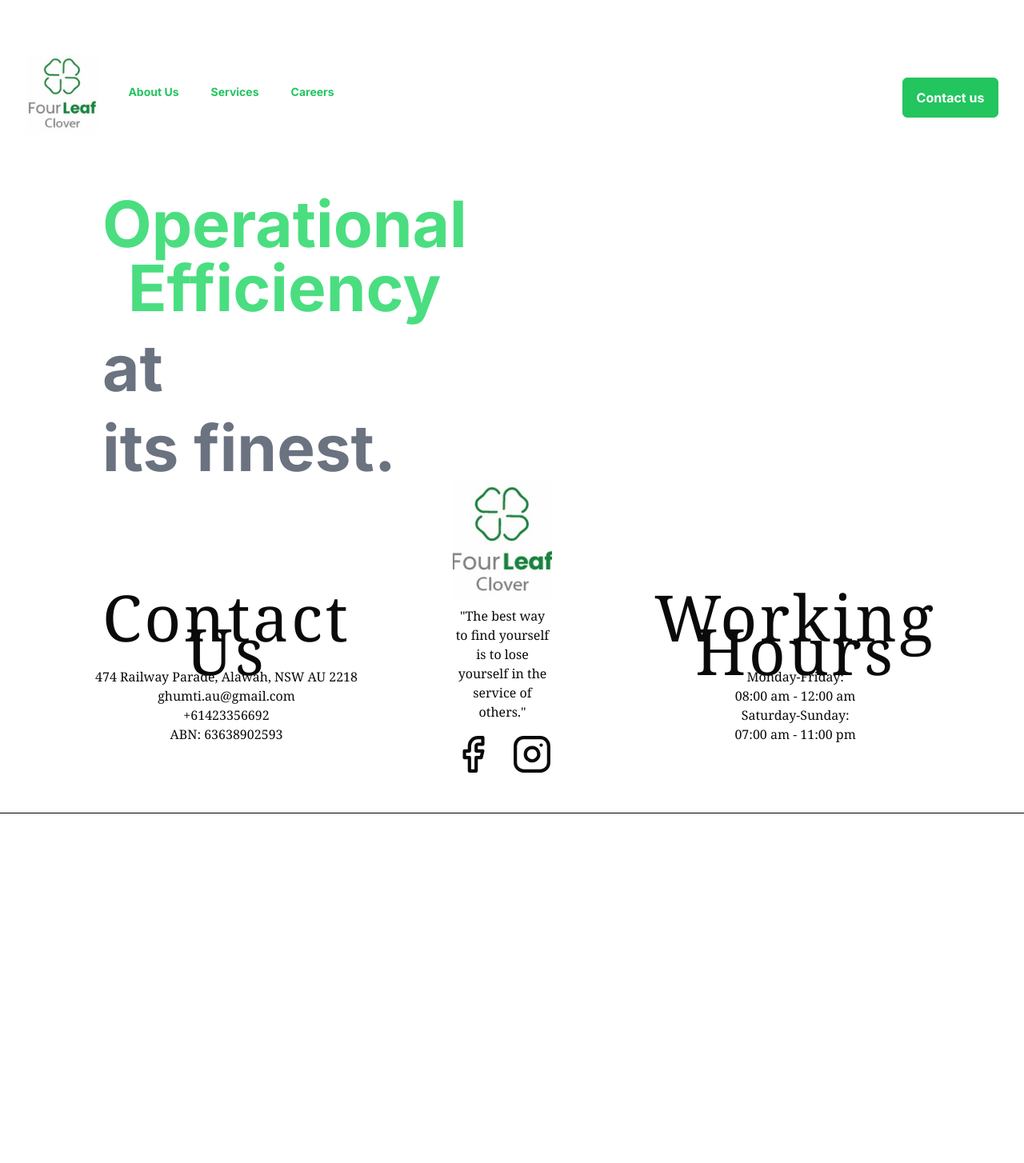
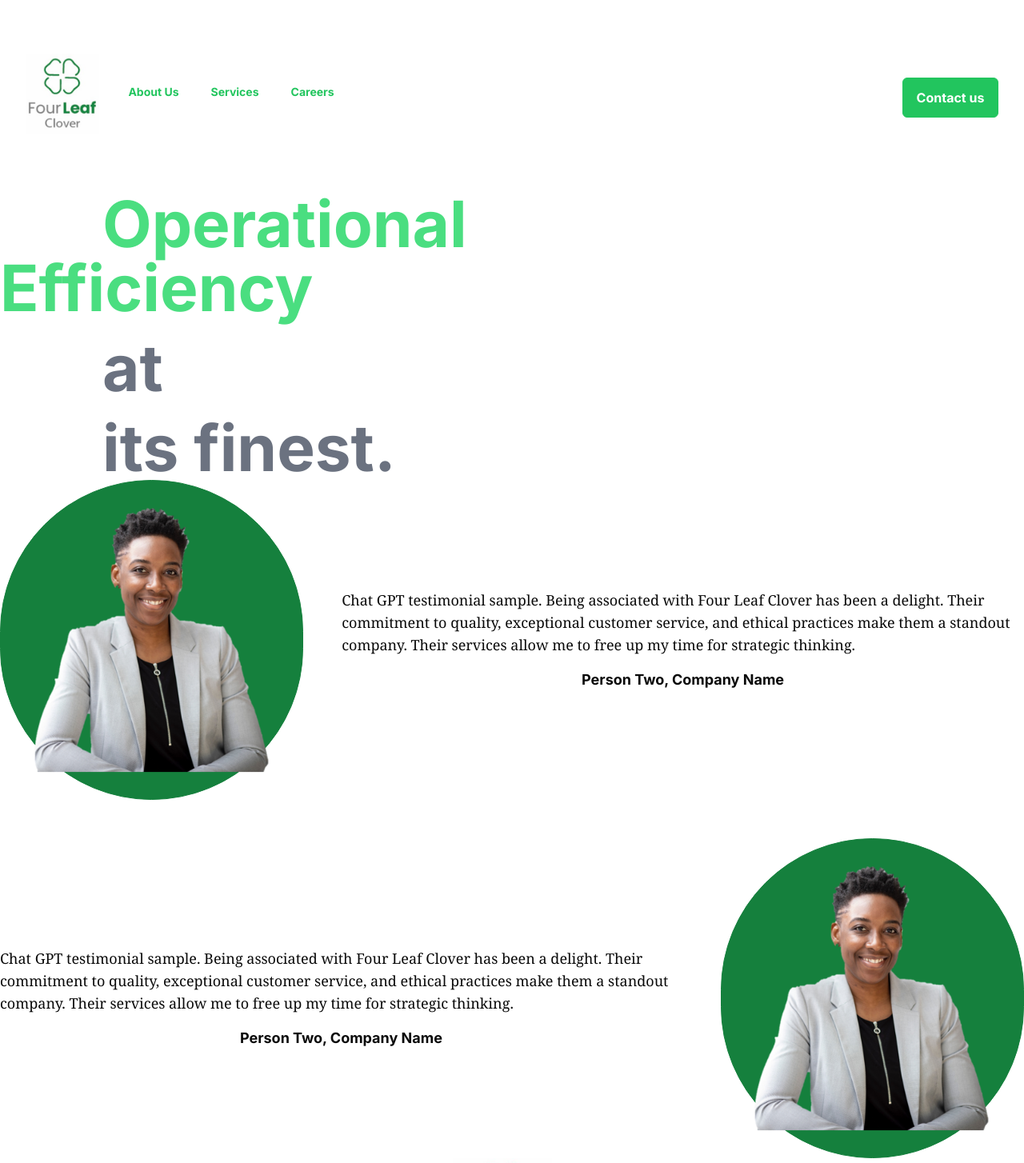
Before and after one commit to ShresthaAaryan/fourleaf-website, a Next.js app: page / in a window 1280 px wide. Shown: the top 1454 px of the page at 80% size. Before the commit the page ends 1037 px from the top, so only its background shows below. Built offline with nearby package versions, Linux system fonts and the light colour scheme.

Commit message:
chore:header responsive

```diff
--- a/src/app/layout.js
+++ b/src/app/layout.js
@@ -2,7 +2,7 @@ import { Inter } from "next/font/google";
 import "./globals.css";
 import Head from "next/head";
 import Navbar from "@/components/Navbar";
-import Header from "@/components/Header";
+import Header from "@/components/header/Header";
 const inter = Inter({ subsets: ["latin"] });
 
 export const metadata = {
--- a/src/app/page.js
+++ b/src/app/page.js
@@ -1,20 +1,25 @@
 import Image from "next/image";
 import Footer from "@/components/footer/Footer";
+import Testimonial from "@/components/Testimonial/Testimonial";
 import './header.css';
 export default function Home() {
   return(
- <div className="big-text ">
-  <h1 className=" text-green-400 text-8xl font-bold mt-10 ml-40  " >Operational
-   </h1>
-   <span className="text-green-400 text-8xl font-bold mt-10 ml-40 ">Efficiency</span>
-   <div className="big-text ">
-      <h1 className=" font-bold ml-40">
-
-        <span className="text-gray-500 text-5xl "> at</span>
+  <div className="big-text ">
+    <div >
+      <h1 className=" text-green-400 text-8xl font-bold mt-10 ml-40 " >Operational
       </h1>
-      <h1 className="text-gray-500 text-5xl font-bold ml-40">its finest.
-      </h1>
+      <span className="text-green-400 text-8xl font-bold">
+        Efficiency
+      </span>
     </div>
+    <div className="big-text">
+        <h1 className=" font-bold  ">
+          <span className="text-gray-500 text-5xl text-center mt-10 ml-0 "> at</span>
+        </h1>
+        <h1 className="text-gray-500 text-5xl font-bold  ml-40 ">its finest.
+        </h1>
+    </div>
+    <Testimonial/>
     <Footer/>
    </div>
   )
--- /dev/null
+++ b/src/components/RoutineOperation.js
@@ -0,0 +1,23 @@
+export default function RoutineOperation(){
+    return(
+    <div>
+        <div className="">
+            <h1 className=" text-green-400 text-8xl font-bold mt-10 ml-40 "> Outsource Your
+            </h1>
+            <span className="text-gray-500 text-8xl font-bold mt-10 ml-40 ">Routine Operation
+            </span>
+            <p className="text-base lg:text-lg">
+            Four Leaf Clover is a Business Process Outsourcing (BPO) service provider in the educational
+            sector of Australia. We help to streamline the processes of educational agencies, colleges
+            and universities to help them cut down costs, provide excellent customer support and free up
+            resources to help them focus on business growth.
+            </p>
+        </div>
+        <div className="">
+
+
+        </div>
+    </div>
+    )
+
+}
--- a/src/components/Testimonial.js
+++ /dev/null
@@ -1,34 +0,0 @@
-import Image from "next/image"
-import Kaliketi from "/public/Images/kalikt.png"
-export default function Testimonial(){
-    return(
-        <div className="flex flex-col">
-            <div className="flex flex-row">
-            <div className="flex-3 w-[400px] h-[400px] bg-green-700 border-solid border-[1.5px] mt-[100px] border-green-700 rounded-full pl-[70px] pt-[27px] mt[100]">
-                <Image className="h-[300px] w-[300px]" alt="kt" src={Kaliketi} />
-            </div>
-                <div className="flex-4 flex flex-col w-[900px] pl-[100px]">
-                <h1 className="text-[200px] text-green-500 ml-[200px]">"</h1>
-                <p> Chat gpt testimonial sample, Being associated with Four Leaf Clover has been a delight. Their commitment to quality, exceptional customer service, and ethical practices make them a standout company. Their services allow me to Free up my time for strategic thinking.<br></br>
-                <span className="ml-[300px]">Person one, company name</span>
-</p>
-                </div>
-            </div>
-
-            <div className="flex flex-row justify-between ml-[50px]">
-            <div className="flex flex-col w-[900px]">
-                <h1 className="text-[200px] text-green-500 ml-[400px]">"</h1>
-                <p> Chat gpt testimonial sample, Being associated with Four Leaf Clover has been a delight. Their commitment to quality, exceptional customer service, and ethical practices make them a standout company. Their services allow me to Free up my time for strategic thinking.<br></br>
-                <span className="ml-[300px]">Person one, company name</span></p>
-                </div>
-            <div className="w-[400px] h-[400px] bg-green-700 border-solid border-[1.5px] mt-[100px] border-green-700 rounded-full pl-[70px] pt-[27px] mt[100]  ">
-                         <Image className="h-[300px] w-auto " alt="kt" src={Kaliketi} />
-            </div>
-
-            </div>
-        </div>
-
-
-
-    )
-}
--- /dev/null
+++ b/src/components/Testimonial/Testimonial.js
@@ -0,0 +1,54 @@
+import Image from "next/image";
+import Kaliketi from "/public/Images/kalikt.png";
+
+export default function Testimonial() {
+    return (
+        <div className="uppertestimonial flex flex-col space-y-12">
+            <div className="flex flex-col lg:flex-row items-center lg:space-x-12 justify-center">
+                <div className="flex-3 lg:w-[400px] lg:h-[400px] w-[250px] h-[250px] bg-green-700 border border-green-700 rounded-full flex items-center justify-center">
+                    <Image
+                        className="w-[200px] lg:w-[300px] h-auto"
+                        alt="kt"
+                        src={Kaliketi}
+                    />
+                </div>
+                <div className="flex-4 texttestimonial flex flex-col w-full lg:w-[900px] text-center lg:text-left mt-6 lg:mt-0">
+                    <p className="text-base lg:text-lg">
+                        Chat GPT testimonial sample. Being associated with Four
+                        Leaf Clover has been a delight. Their commitment to
+                        quality, exceptional customer service, and ethical
+                        practices make them a standout company. Their services
+                        allow me to free up my time for strategic thinking.
+                        <br />
+                    </p>
+                    <h4 className="block mt-4 lg:text-lg text-right font-bold lg:text-center">
+                        Person Two, Company Name
+                    </h4>
+                </div>
+            </div>
+            <div className="flex flex-col-reverse lg:flex-row items-center lg:space-x-12 justify-center">
+                <div className="flex-4 texttestimonial flex flex-col w-full lg:w-[900px] text-center lg:text-left mt-6 lg:mt-0">
+                    <p className="text-base lg:text-lg">
+                        Chat GPT testimonial sample. Being associated with Four
+                        Leaf Clover has been a delight. Their commitment to
+                        quality, exceptional customer service, and ethical
+                        practices make them a standout company. Their services
+                        allow me to free up my time for strategic thinking.
+                        <br />
+
+                    </p>
+                    <h4 className="block mt-4 lg:text-lg font-bold text-right lg:text-center">
+                        Person Two, Company Name
+                    </h4>
+                </div>
+                <div className="flex-3 lg:w-[400px] lg:h-[400px] w-[250px] h-[250px] bg-green-700 border border-green-700 rounded-full flex items-center justify-center">
+                    <Image
+                        className="w-[200px] lg:w-[300px] h-auto"
+                        alt="kt"
+                        src={Kaliketi}
+                    />
+                </div>
+            </div>
+        </div>
+    );
+}
--- a/src/components/Header.js
+++ b/src/components/header/Header.js
@@ -1,10 +1,11 @@
-import Navbar from "./Navbar";
+import Navbar from "../Navbar";
 import HeaderDisp from "./HeaderDisp";
 export default function Header(){
     return(
         <div className="bgImg">
             <Navbar />
             <HeaderDisp />
+
         </div>
     )
 }
```
Also changed, not shown: src/components/Testimonial/testimonial.css (added, +15 -0 lines), src/components/header/HeaderDisp.js (renamed from src/components/HeaderDisp.js).
